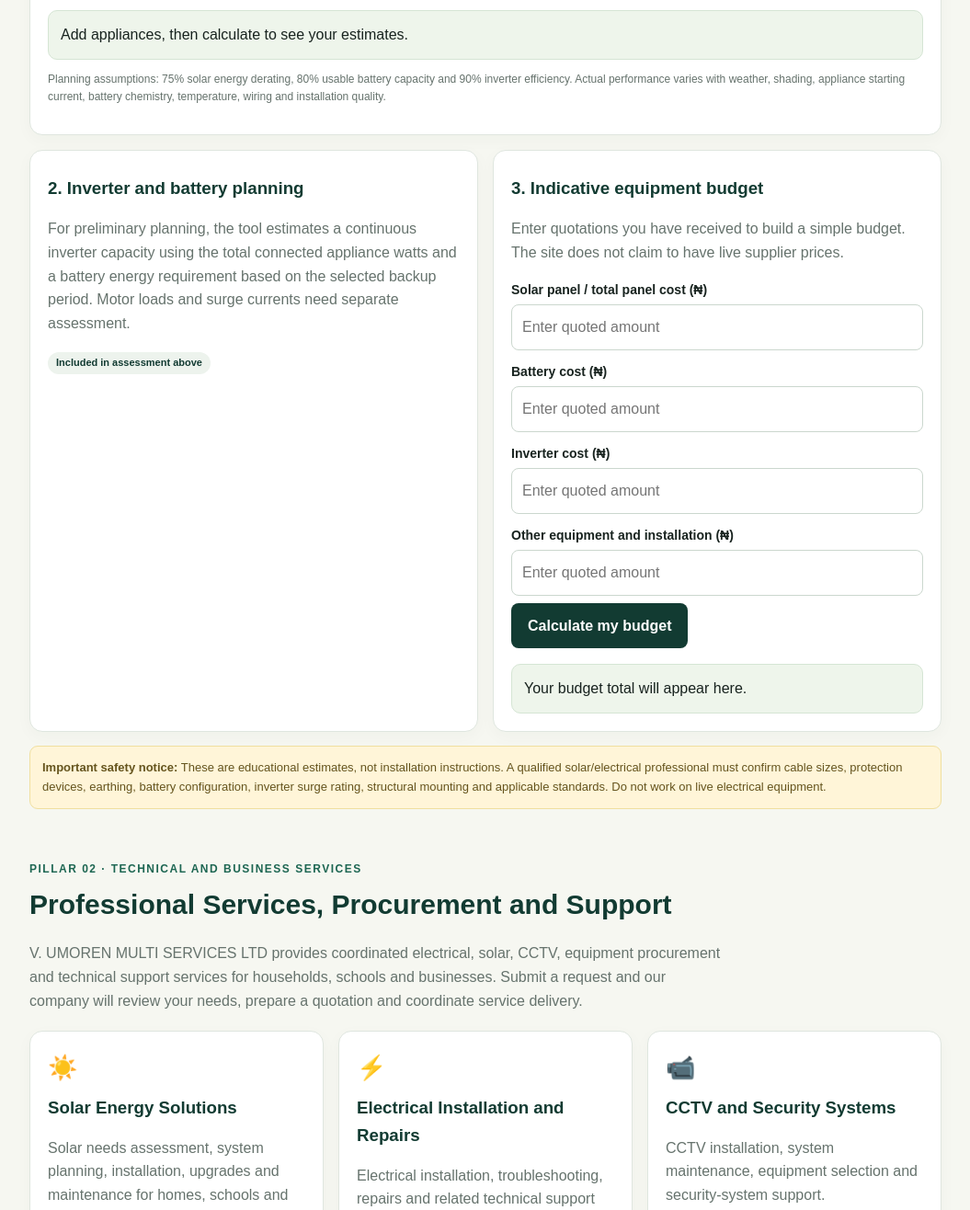
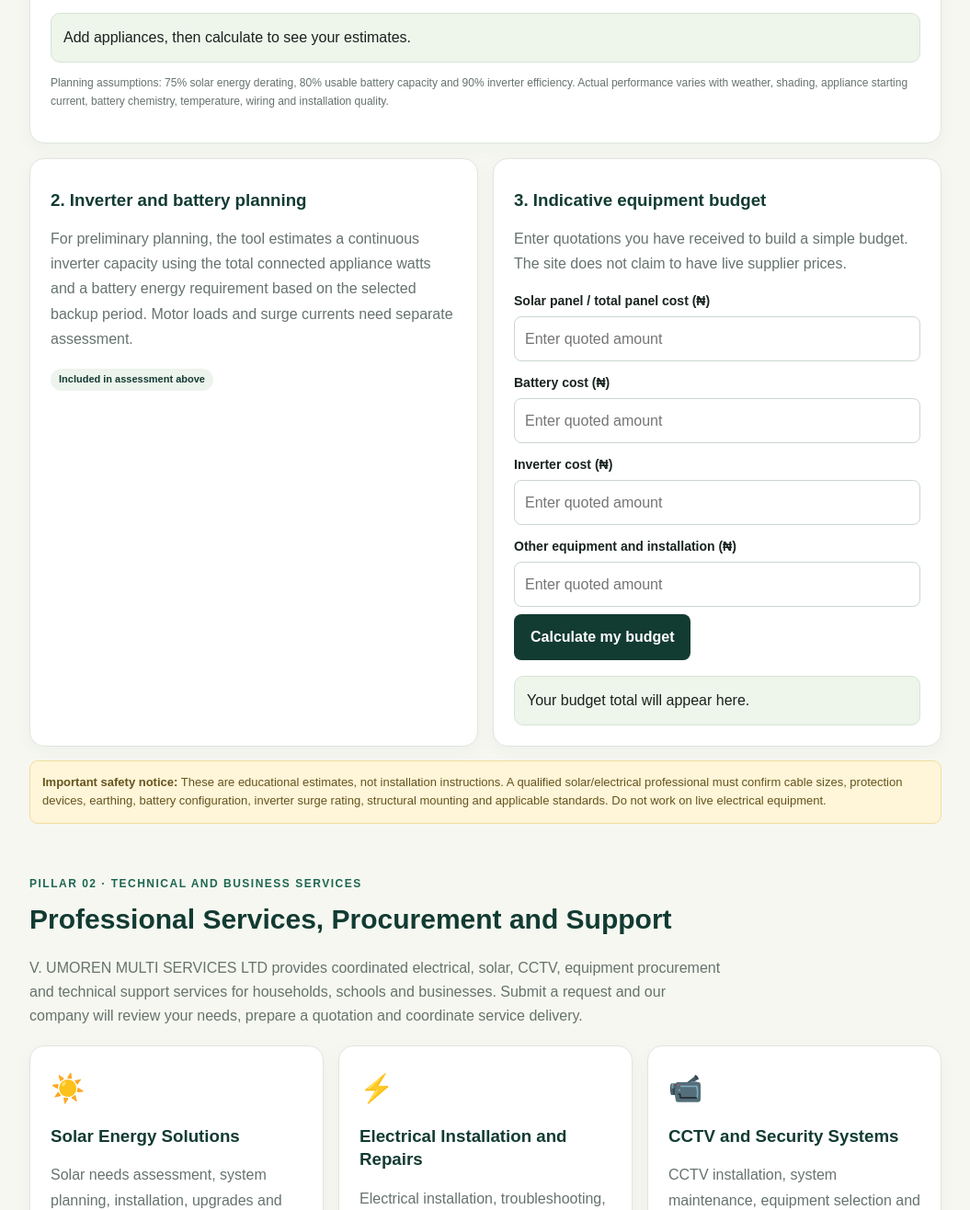
Before and after one commit to victorumo006-ui/vumoren-connect-energy-education, a plain HTML site: page index.html in a window 1280 px wide. Shown: the part 1484-2800 px from the top of the page at 92% size, without its empty margins (112-1167 px from the left). Drawn offline with Linux system fonts and the light colour scheme; no server answers.

Commit message:
Refactor card styles for improved appearance
Updated card styles to enhance hover effects and padding.

```diff
--- a/index.html
+++ b/index.html
@@ -190,8 +190,37 @@ h1 {
 main{max-width:1120px;margin:auto;padding:28px 5% 60px}.section{padding:28px 0;scroll-margin-top:100px}
 .heading{max-width:760px;margin-bottom:20px}.heading h2{color:var(--g);font-size:30px;margin:5px 0}.heading p,.card p{color:var(--muted)}
 .grid{display:grid;grid-template-columns:repeat(3,1fr);gap:16px}.grid.two{grid-template-columns:repeat(2,1fr)}
-.card{background:white;border:1px solid var(--line);border-radius:14px;padding:19px;box-shadow:0 5px 18px #163b2a08}
-.card h3{color:var(--g);margin:7px 0}.icon{font-size:26px}
+.card {
+  background: #ffffff;
+  border: 1px solid var(--line);
+  border-radius: 16px;
+  padding: 22px;
+  box-shadow: 0 5px 18px #163b2a0a;
+  transition: transform .2s ease, box-shadow .2s ease, border-color .2s ease;
+}
+
+.card:hover {
+  transform: translateY(-4px);
+  box-shadow: 0 12px 28px #163b2a16;
+  border-color: var(--g2);
+}
+
+.card h3 {
+  color: var(--g);
+  margin: 10px 0;
+  line-height: 1.35;
+}
+
+.card p {
+  line-height: 1.7;
+}
+
+.icon {
+  font-size: 30px;
+  display: inline-block;
+  margin-bottom: 5px;
+}
+
 .profile-card{background:white;border:1px solid var(--line);border-radius:14px;padding:19px;box-shadow:0 5px 18px #163b2a08}
 .profile-card h3{color:var(--g);margin:8px 0}
 .profile-meta{font-size:13px;color:var(--muted);margin:6px 0}
```
